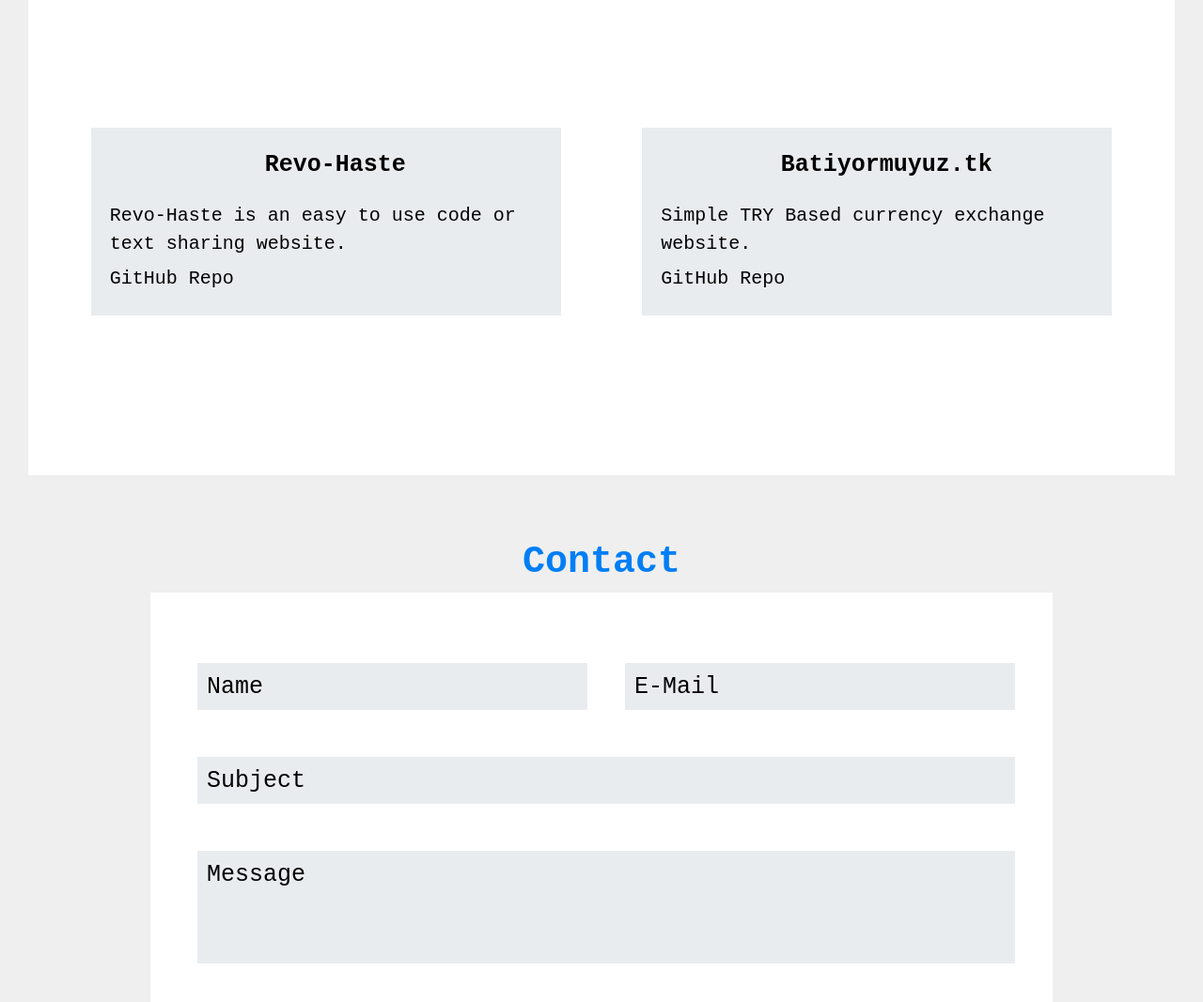
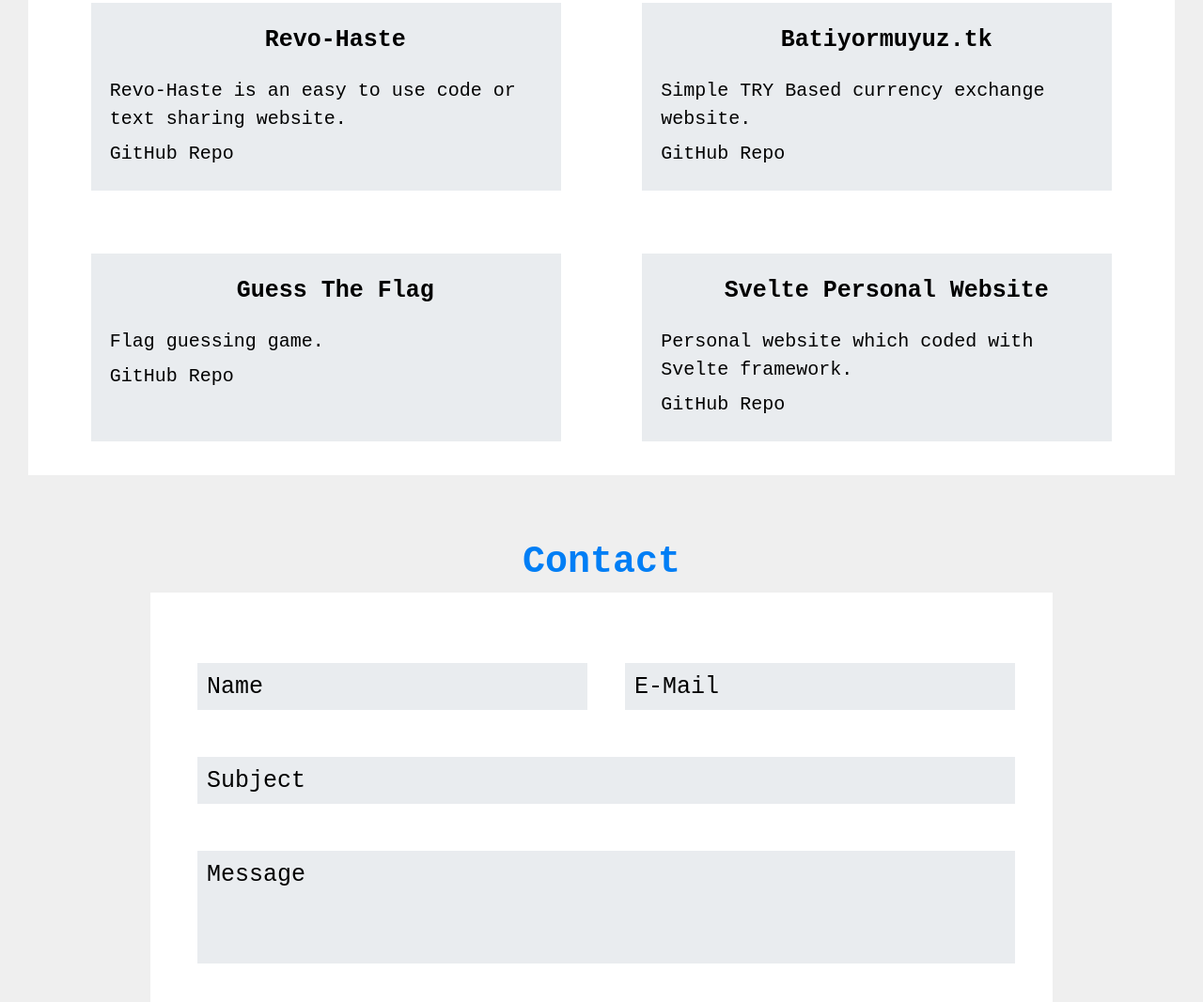
Before and after one commit to Revoliaa/Revolia.tk, a plain HTML site: page index.html in a window 1280 px wide. Shown: the part 1260-2327 px from the top of the page at 94% size. Drawn offline with Linux system fonts and the light colour scheme.

Commit message:
Update index.html

```diff
--- a/index.html
+++ b/index.html
@@ -147,6 +147,24 @@
                         >GitHub Repo</a
                     >
                 </div>
+                <div class="project">
+                    <h3>Guess The Flag</h3>
+                    <p>Flag guessing game.</p>
+                    <a
+                        href="https://github.com/Revoliaa/Guess-The-Flag"
+                        target="_blank"
+                        >GitHub Repo</a
+                    >
+                </div>
+                <div class="project">
+                    <h3>Svelte Personal Website</h3>
+                    <p>Personal website which coded with Svelte framework.</p>
+                    <a
+                        href="https://github.com/Revoliaa/Svelte-Personal-Website"
+                        target="_blank"
+                        >GitHub Repo</a
+                    >
+                </div>
             </div>
         </div>
         <div id="contact">
```
